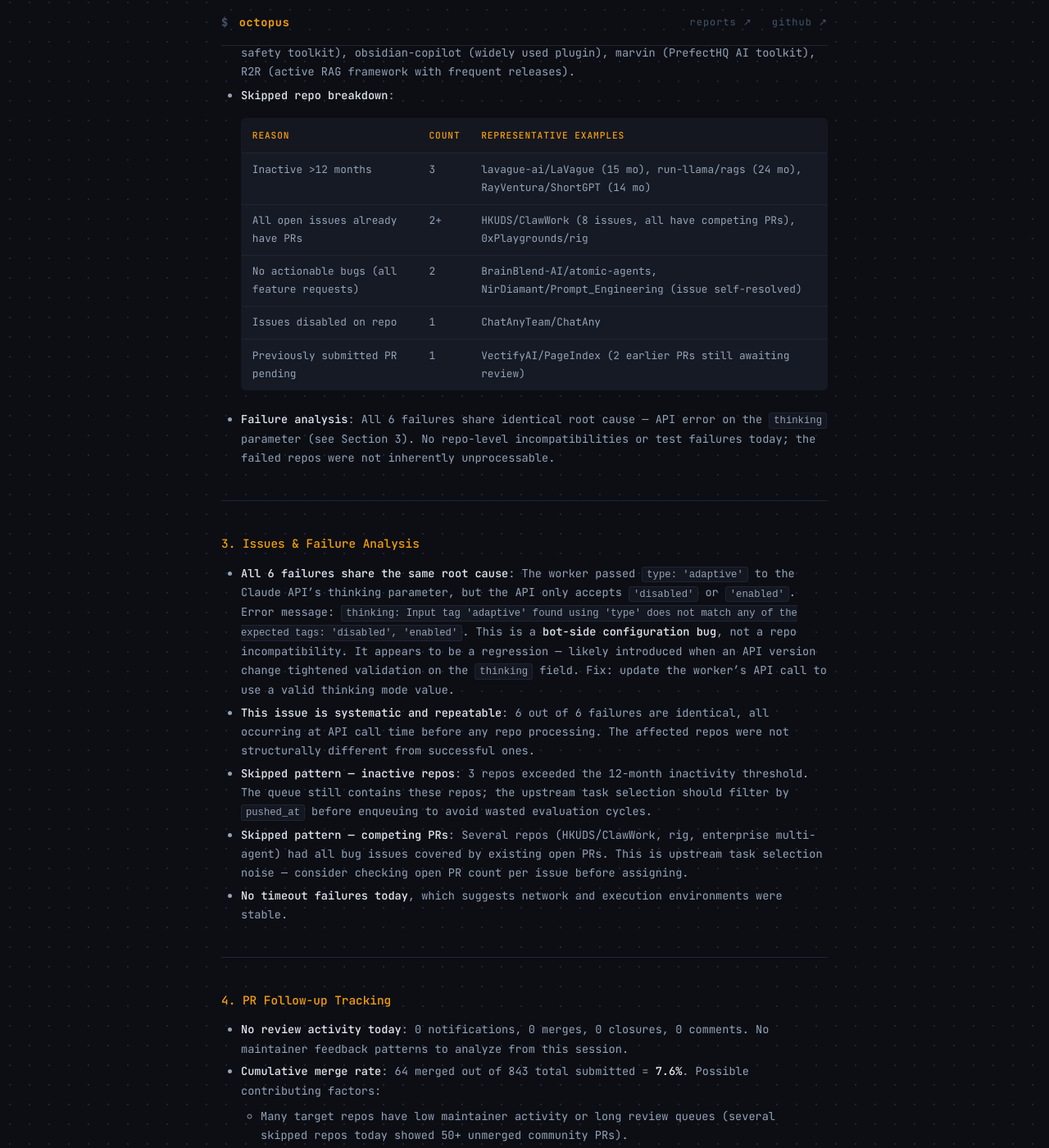
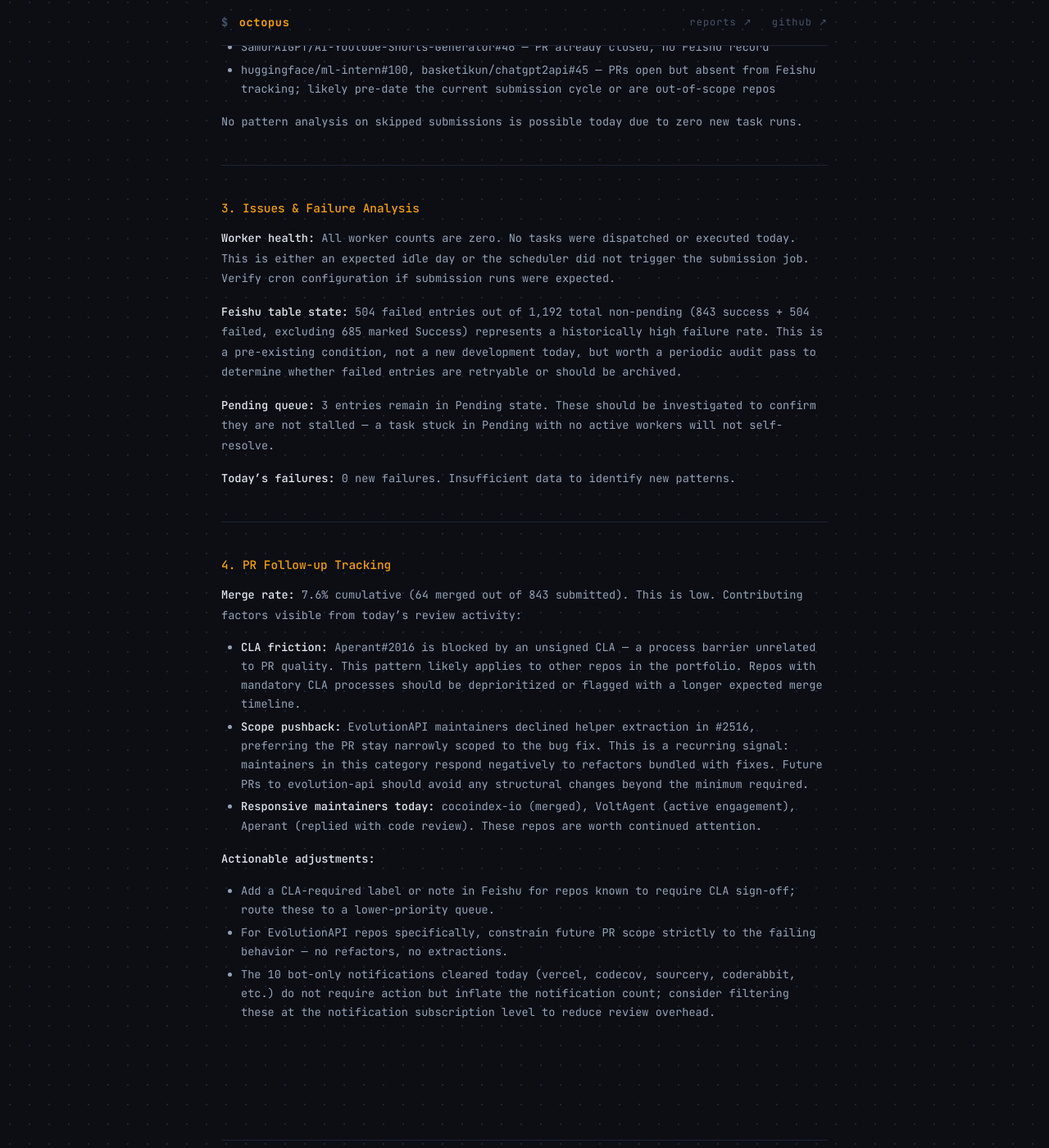
Before and after one commit to octo-patch/daily-reports, a Jekyll site: the page built from 2026-04/2026-04-26.md, in a window 1280 px wide and 1400 px high, scrolled down 1281 px. Shown: the whole window at 82% size. Built offline with Jekyll 4.4.1, drawn with Linux system fonts in a browser that asks for light colours; some of the changed text lies outside the part shown.

Commit message:
daily report: 2026-04-26

```diff
--- a/2026-04/2026-04-26.md
+++ b/2026-04/2026-04-26.md
@@ -1,63 +1,68 @@
 ---
 layout: report
 title: "Octopus Daily Report — 2026-04-26"
-summary: "- **Actual submit rate**: 22 PRs submitted out of 44 total repos processed = 50.0%, down significantly from 75.6% yesterday. The drop is primarily driven by a higher skipped count (16) and 6 uniform A"
+summary: "No new PRs were submitted today. The bot ran exclusively in review/triage mode, processing 19 unread GitHub notifications across the watched repository list."
 ---
 
 ## Summary
 
 ### 1. Daily Work Summary
 
-- **Actual submit rate**: 22 PRs submitted out of 44 total repos processed = 50.0%, down significantly from 75.6% yesterday. The drop is primarily driven by a higher skipped count (16) and 6 uniform API failures, not a decline in fix quality — all repos that reached active processing had PRs submitted (22/22, 100% conditional success rate).
-- **Throughput improvement**: Average duration dropped from 12m24s to 9m25s, suggesting the worker resolved faster on average despite the lower volume reaching completion.
-- **PR type breakdown**:
-  - Compatibility / dependency fixes: agent-squad (stale npm version), deep-searcher (Milvus output field), pyspur (importlib.resources MultiplexedPath)
-  - Async/runtime correctness: xiaogpt (sync Ark client in async methods), sqlchat (ReadableStream never closed)
-  - LLM provider configuration: cai (OpenAI placeholder key for non-OpenAI backends), jaaz (model type hardcoded to text, blocks custom image providers)
-  - Data type / serialization bugs: opencompass (struct-to-string cast), airweave (control character rejection by Vespa), BibiGPT (checkbox value="" breaking react-hook-form persistence), marvin (BinaryImage attachment bypass for extract/classify)
-  - Security: voltagent (missing input validation in `updateAllPackages()` enabling command injection, consistent with existing guard in `updateSinglePackage()`)
-  - UX: obsidian-copilot (Korean IME 100ms dead window swallowing Enter), AionUi (Copilot missing from AGENT_MODES entirely)
-  - Language / output: pentagi (Go struct tags with locale-ambiguous phrases causing Russian output regardless of configured language)
-  - Docs correction: NeMo Guardrails (inaccurate claim about nested asyncio support being planned)
-- **Notable PRs**: The voltagent security fix (command injection) and marvin token explosion fix (extended to two previously uncovered entrypoints) represent high-impact contributions. The obsidian-copilot IME fix addresses a reproducible UX regression with a clean, minimal solution already consistent with the codebase pattern.
+No new PRs were submitted today. The bot ran exclusively in review/triage mode, processing 19 unread GitHub notifications across the watched repository list.
+
+Review output:
+- 1 PR merged (cocoindex-io/cocoindex#1855) — tracked and Feishu record updated
+- 3 PRs received code fixes and inline replies: ClawX#920 (error surface correction), VoltAgent#1250 (filtered package warn-log), Aperant#2016 (`.npmrc` workspace flag, Python + TypeScript)
+- 2 PRs received explanatory replies only, no code changes: evolution-api#2515, evolution-api#2516
+- 3 PRs closed or not found in Feishu — marked read, no action taken
+- 10 bot-generated or off-topic notifications — marked read without reply
+- 1 item flagged for human follow-up: Aperant#2016 CLA unsigned, Feishu note and message sent
+
+Cumulative submit rate remains unchanged at 843 PRs total submitted; no new submissions today.
 
 ---
 
 ### 2. Repository Analysis
 
-- **Tech stack coverage**: Python-dominant day (R2R, deep-searcher, opencompass, xiaogpt, marvin, airweave, pyspur, NeMo Guardrails), with TypeScript/React (agent-squad, voltagent, obsidian-copilot, jaaz, sqlchat, BibiGPT, AionUi, lobehub) and one Go repo (pentagi). Coverage is broad across AI frameworks, LLM tooling, and agent orchestration.
-- **High-value repos**: opencompass (major LLM evaluation framework), NeMo Guardrails (NVIDIA safety toolkit), obsidian-copilot (widely used plugin), marvin (PrefectHQ AI toolkit), R2R (active RAG framework with frequent releases).
-- **Skipped repo breakdown**:
+Since no PRs were submitted today, repo quality analysis applies only to the code-push review activity:
 
-  | Reason | Count | Representative Examples |
-  |--------|-------|------------------------|
-  | Inactive >12 months | 3 | lavague-ai/LaVague (15 mo), run-llama/rags (24 mo), RayVentura/ShortGPT (14 mo) |
-  | All open issues already have PRs | 2+ | HKUDS/ClawWork (8 issues, all have competing PRs), 0xPlaygrounds/rig |
-  | No actionable bugs (all feature requests) | 2 | BrainBlend-AI/atomic-agents, NirDiamant/Prompt_Engineering (issue self-resolved) |
-  | Issues disabled on repo | 1 | ChatAnyTeam/ChatAny |
-  | Previously submitted PR pending | 1 | VectifyAI/PageIndex (2 earlier PRs still awaiting review) |
+| Repository | Fix Type | Tech Stack |
+|---|---|---|
+| ValueCell-ai/ClawX#920 | Error message surfacing (auth probe) | Python |
+| VoltAgent/voltagent#1250 | Supply-chain visibility (filtered package logging) | TypeScript |
+| AndyMik90/Aperant#2016 | npm workspace compatibility flag | Python + TypeScript |
 
-- **Failure analysis**: All 6 failures share identical root cause — API error on the `thinking` parameter (see Section 3). No repo-level incompatibilities or test failures today; the failed repos were not inherently unprocessable.
+All three are active, maintained repositories with responsive maintainers. The fixes are narrow and targeted — consistent with the project's approach of staying scoped to the reported issue.
+
+Skipped/closed repos today:
+- SamurAIGPT/AI-Youtube-Shorts-Generator#46 — PR already closed, no Feishu record
+- huggingface/ml-intern#100, basketikun/chatgpt2api#45 — PRs open but absent from Feishu tracking; likely pre-date the current submission cycle or are out-of-scope repos
+
+No pattern analysis on skipped submissions is possible today due to zero new task runs.
 
 ---
 
 ### 3. Issues & Failure Analysis
 
-- **All 6 failures share the same root cause**: The worker passed `type: 'adaptive'` to the Claude API's thinking parameter, but the API only accepts `'disabled'` or `'enabled'`. Error message: `thinking: Input tag 'adaptive' found using 'type' does not match any of the expected tags: 'disabled', 'enabled'`. This is a **bot-side configuration bug**, not a repo incompatibility. It appears to be a regression — likely introduced when an API version change tightened validation on the `thinking` field. Fix: update the worker's API call to use a valid thinking mode value.
-- **This issue is systematic and repeatable**: 6 out of 6 failures are identical, all occurring at API call time before any repo processing. The affected repos were not structurally different from successful ones.
-- **Skipped pattern — inactive repos**: 3 repos exceeded the 12-month inactivity threshold. The queue still contains these repos; the upstream task selection should filter by `pushed_at` before enqueuing to avoid wasted evaluation cycles.
-- **Skipped pattern — competing PRs**: Several repos (HKUDS/ClawWork, rig, enterprise multi-agent) had all bug issues covered by existing open PRs. This is upstream task selection noise — consider checking open PR count per issue before assigning.
-- **No timeout failures today**, which suggests network and execution environments were stable.
+**Worker health:** All worker counts are zero. No tasks were dispatched or executed today. This is either an expected idle day or the scheduler did not trigger the submission job. Verify cron configuration if submission runs were expected.
+
+**Feishu table state:** 504 failed entries out of 1,192 total non-pending (843 success + 504 failed, excluding 685 marked Success) represents a historically high failure rate. This is a pre-existing condition, not a new development today, but worth a periodic audit pass to determine whether failed entries are retryable or should be archived.
+
+**Pending queue:** 3 entries remain in Pending state. These should be investigated to confirm they are not stalled — a task stuck in Pending with no active workers will not self-resolve.
+
+**Today's failures:** 0 new failures. Insufficient data to identify new patterns.
 
 ---
 
 ### 4. PR Follow-up Tracking
 
-- **No review activity today**: 0 notifications, 0 merges, 0 closures, 0 comments. No maintainer feedback patterns to analyze from this session.
-- **Cumulative merge rate**: 64 merged out of 843 total submitted = **7.6%**. Possible contributing factors:
-  - Many target repos have low maintainer activity or long review queues (several skipped repos today showed 50+ unmerged community PRs).
-  - PRs submitted to recently inactive or low-traffic repos (e.g., BibiGPT, sqlchat) are unlikely to be reviewed promptly.
-  - The bot's PR descriptions are generally detailed, so description quality is unlikely to be the primary blocker.
-  - Actionable next step: cross-reference the 64 merged PRs against repo activity metrics to identify which repo profiles produce merges — prioritize repos with maintainers who respond within 7 days.
-- **Repos with pending earlier PRs**: VectifyAI/PageIndex has 2 prior bot PRs (#210, #213) still unmerged with no response. Recommend deprioritizing this repo until those are resolved.
-- **No responsive maintainer patterns identified today** due to zero review events. Track will resume when notification data resumes.
+**Merge rate:** 7.6% cumulative (64 merged out of 843 submitted). This is low. Contributing factors visible from today's review activity:
+
+- **CLA friction:** Aperant#2016 is blocked by an unsigned CLA — a process barrier unrelated to PR quality. This pattern likely applies to other repos in the portfolio. Repos with mandatory CLA processes should be deprioritized or flagged with a longer expected merge timeline.
+- **Scope pushback:** EvolutionAPI maintainers declined helper extraction in #2516, preferring the PR stay narrowly scoped to the bug fix. This is a recurring signal: maintainers in this category respond negatively to refactors bundled with fixes. Future PRs to evolution-api should avoid any structural changes beyond the minimum required.
+- **Responsive maintainers today:** cocoindex-io (merged), VoltAgent (active engagement), Aperant (replied with code review). These repos are worth continued attention.
+
+**Actionable adjustments:**
+- Add a CLA-required label or note in Feishu for repos known to require CLA sign-off; route these to a lower-priority queue.
+- For EvolutionAPI repos specifically, constrain future PR scope strictly to the failing behavior — no refactors, no extractions.
+- The 10 bot-only notifications cleared today (vercel, codecov, sourcery, coderabbit, etc.) do not require action but inflate the notification count; consider filtering these at the notification subscription level to reduce review overhead.
```
